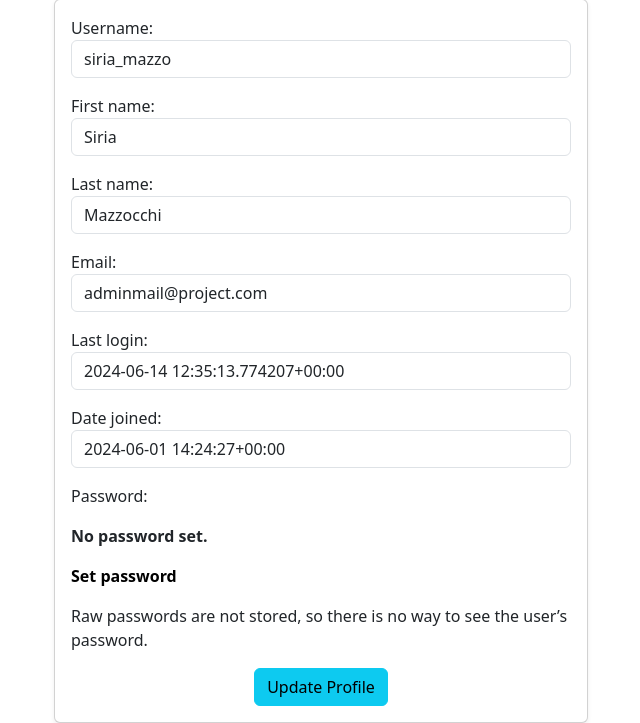
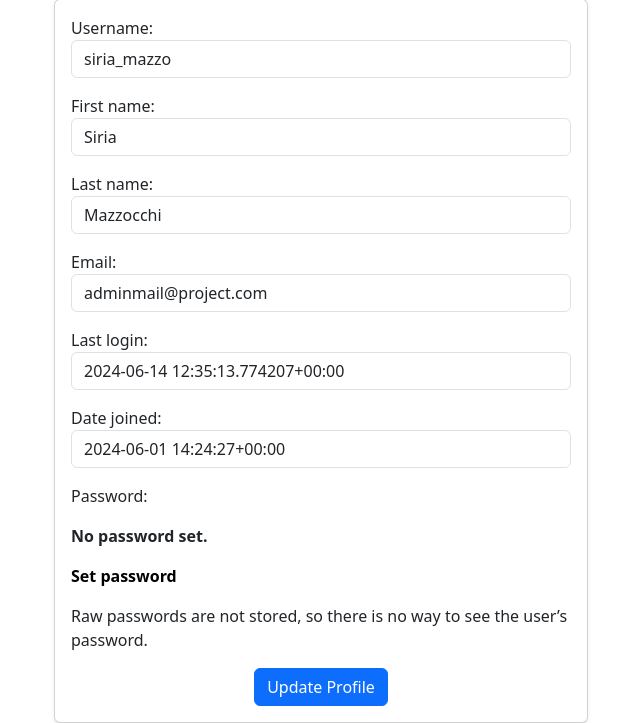
Before and after one commit to mazzocchi7053622/BlogPPM, a Django app: page /members/edit_profile/ in a window 1280 px wide. Shown: the part 217-940 px from the top of the page, without its empty margins (319-959 px from the left). Run offline with Django 5.2, Linux system fonts and the light colour scheme; a user stored in the database is signed in; data comes from the database, SQL or seed files in the repository; some libraries are stand-ins or nearby versions.

Commit message:
Update edit_profile.html

```diff
--- a/members/templates/registration/edit_profile.html
+++ b/members/templates/registration/edit_profile.html
@@ -13,7 +13,7 @@
                             {% csrf_token %}
                             {{ form.as_p }}
                             <div class="text-center mt-3">
-                                <button type="submit" class="btn btn-info btn-block">Update Profile</button>
+                                <button type="submit" class="btn btn-primary btn-block">Update Profile</button>
                             </div>
                         </form>
                     </div>
```
